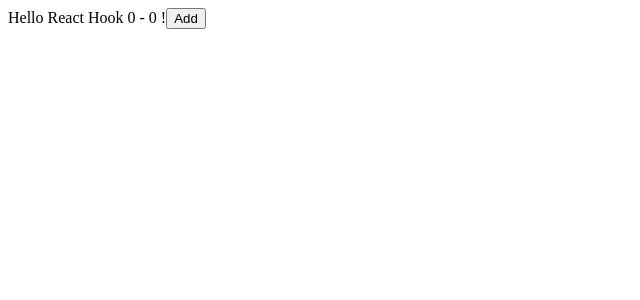
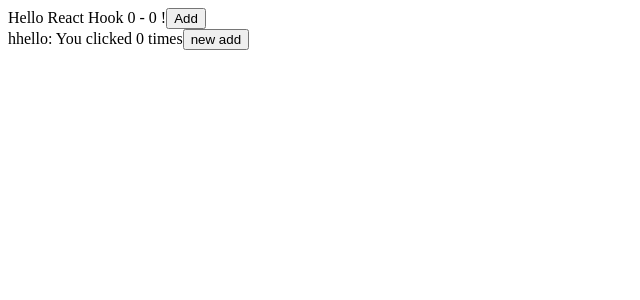
Before and after one commit to linylmfos/react_hook_demos, a React (Create React App) app: page / in a window 1280 px wide. Shown: the top 300 px of the page, without its empty margins (0-640 px from the left). Built offline with nearby package versions, Linux system fonts and the light colour scheme.

Commit message:
useEffect用法

```diff
--- a/src/App.js
+++ b/src/App.js
@@ -1,10 +1,12 @@
 import React from 'react';
 import Demo1 from "./components/Demo1"
+import Demo2 from "./components/Demo2"
 
 function App() {
   return (
     <div className="App">
       <Demo1 />
+      <Demo2 />
     </div>
   );
 }
--- /dev/null
+++ b/src/components/Demo2.js
@@ -0,0 +1,45 @@
+// import React from "react"
+
+// export default class Demo2 extends React.Component {
+
+//     state = {
+//         count: 0
+//     }
+
+//     componentDidMount() {
+//         document.title = `you clicked ${this.state.count} times`
+//     }
+//     componentDidUpdate() {
+//         document.title = `you clicked ${this.state.count} times`
+//     }
+//     render() {
+//         return (
+//             <div>
+//                hello
+//                <button onClick={ () => { this.setState({ count: this.state.count +=1}) } } >add</button>
+//             </div>
+//         )
+//     }
+// }
+
+import React, { useState, useEffect } from "react"
+
+export default () => {
+    const [count, setCount] = useState(0);
+    /**
+     * useEffect
+     * componentDidMount
+     * componentDidUpdate
+     * componentWillUnmount
+     */
+    useEffect(() => {
+        document.title = `you clicked ${count} times`
+    })
+
+    return (
+        <div>
+            hhello: { `You clicked ${ count } times` }
+            <button onClick={ () => { setCount(count + 1) } }>new add</button>
+        </div>
+    )
+}
```
